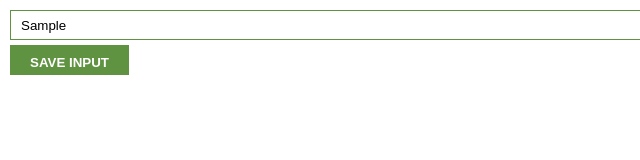
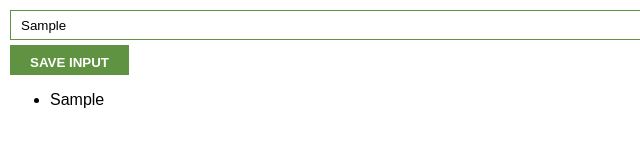
Before and after one commit to Garballa/Lead_Tracker_Chrome_Extension, a plain HTML site: page index.html in a window 1280 px wide. Both pictures are taken after typing "Sample" into the empty fields and a click on the button "SAVE INPUT". Shown: the full height of the page, 0-640 px from the left. Drawn offline with Linux system fonts and the light colour scheme.

Commit message:
Add render lead function.

```diff
--- a/index.js
+++ b/index.js
@@ -1,11 +1,19 @@
 let myLeads = [];
 const inputEl = document.getElementById("input-el");
 const inputBtn = document.getElementById("input-btn");
+const ulEl = document.getElementById("ul-el");
 
 inputBtn.addEventListener("click", function () {
   myLeads.push(inputEl.value);
+  renderLeads();
+  // 2. Call the renderLeads() function
 });
 
-for (i = 0; i < myLeads.length; i++) {
-  console.log(myLeads[i]);
+// 1. Wrap the code below in a renderLeads() function
+function renderLeads() {
+  let listItems = "";
+  for (let i = 0; i < myLeads.length; i++) {
+    listItems += "<li>" + myLeads[i] + "</li>";
+  }
+  ulEl.innerHTML = listItems;
 }
--- a/styles.css
+++ b/styles.css
@@ -2,6 +2,7 @@ body {
   margin: 0;
   padding: 10px;
   font-family: Arial, Helvetica, sans-serif;
+
 }
 
 /*
```
